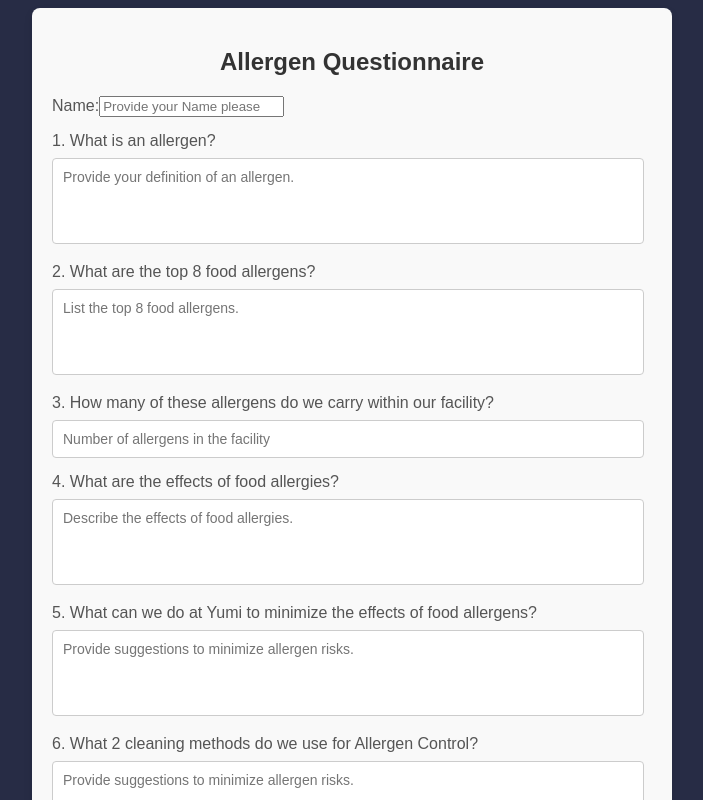
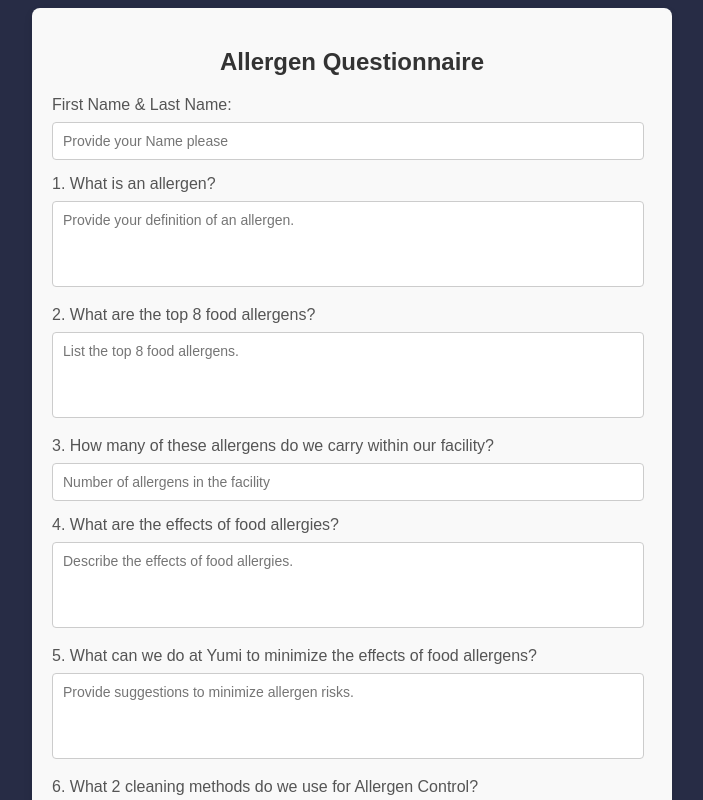
Before and after one commit to rayir03/AllergenForm, a React (Vite) app: page / in a window 1280 px wide. Shown: the top 800 px of the page, without its empty margins (288-991 px from the left). Built offline with nearby package versions, Linux system fonts and the light colour scheme.

Commit message:
Correccion de input name

```diff
--- a/src/components/AllergenForm.css
+++ b/src/components/AllergenForm.css
@@ -21,7 +21,7 @@ form {
     font-family: 'Arial', sans-serif;
     color: #555;
   }
-
+  input[type="text"],
   textarea,
   input[type="number"] {
     width: 95%;
--- a/src/components/AllergenForm.jsx
+++ b/src/components/AllergenForm.jsx
@@ -66,7 +66,7 @@ function AllergenForm() {
     <form onSubmit={sendEmail} ref={componentRef}>
       <h2>Allergen Questionnaire</h2>
       <label>
-        Name:
+        First Name & Last Name:
         <input
             name='name'
             type='text'
```
